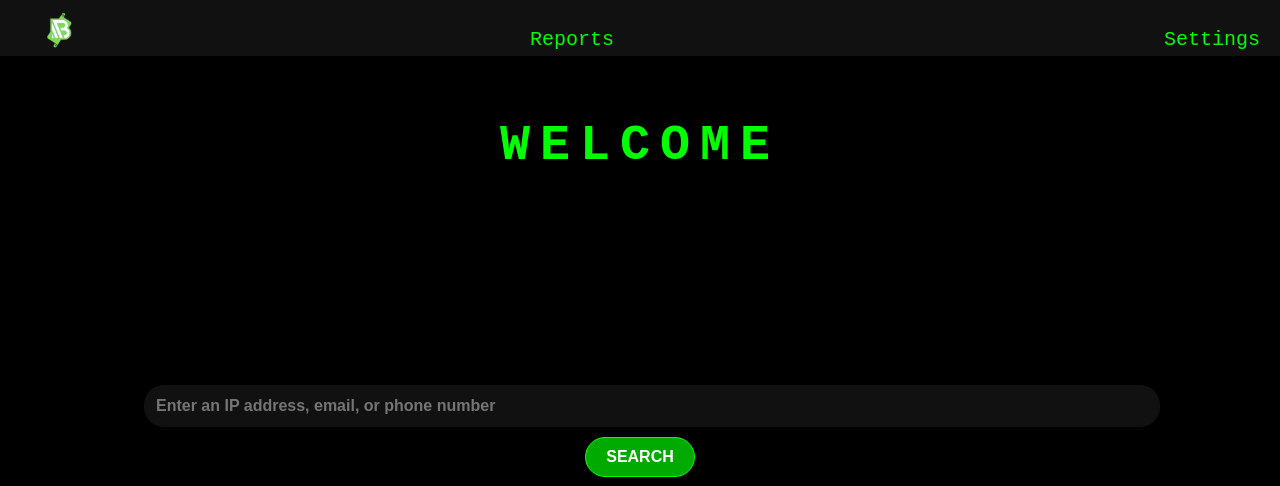
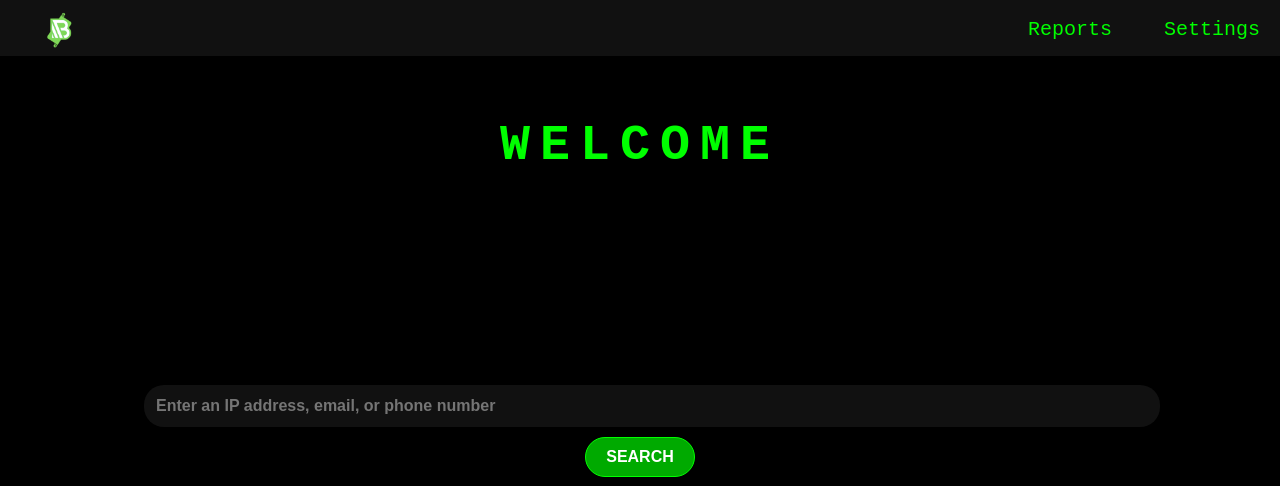
Before and after one commit to SmartyDroidBot/AutOSINT, a Flask app: page / in a window 1280 px wide. Shown: the top 486 px of the page. Run offline with Flask 3, Linux system fonts and the light colour scheme.

Commit message:
fixed index and added reports

```diff
--- a/app.py
+++ b/app.py
@@ -3,9 +3,12 @@ from flask import Flask, render_template, url_for
 app = Flask(__name__)
 
 @app.route('/')
-
 def index():
     return render_template('index.html')
 
-if __name__=="__main__":
+@app.route('/reports')
+def reports():
+    return render_template('reports.html')
+
+if __name__ == "__main__":
     app.run(debug=True)
--- a/static/css/styles.css
+++ b/static/css/styles.css
@@ -26,8 +26,8 @@ header h1 {
 
 nav {
   background-color: #111;
-  padding: 5px 0;
-  text-align: center;
+  padding: 5px 20px; /* Increased padding to give more space around the logo and navigation items */
+  text-align: right; /* Align navigation items to the right */
   font-size: 20px;
 }
 
@@ -124,8 +124,12 @@ section {
   min-height: calc(100vh - 400px);
 }
 
+.reports,
 .settings {
-  float: right;
+  display: inline-block;
+  position: relative;
+  top: -10px; /* Adjust the negative value to move the items up */
+  margin-left: 20px;
 }
 
 button[type="submit"] {
@@ -162,6 +166,8 @@ body {
 
 .navbar-logo-link {
   display: inline-block;
+  vertical-align: middle;
+  margin-right: auto; /* Push the logo to the left */
 }
 
 nav ul {
@@ -174,8 +180,8 @@ nav ul li {
   margin-right: 20px;
 }
 
-nav ul li:first-child {
-  margin-left: 0;
+nav ul li:last-child {
+  margin-right: 0; /* Remove margin for the last navigation item */
 }
 
 .navbar-logo {
@@ -190,3 +196,9 @@ nav ul li:first-child {
   display: inline-block;
   vertical-align: middle;
 }
+
+ul {
+  list-style-type: none;
+  padding: 0;
+  margin: 0;
+}
--- a/templates/base.html
+++ b/templates/base.html
@@ -19,7 +19,7 @@
         />
       </a>
       <ul>
-        <li><a href="#">Reports</a></li>
+        <li class="reports"><a href="{{ url_for('reports') }}">Reports</a></li>
         <li class="settings"><a href="#">Settings</a></li>
         <!-- Additional navigation links -->
       </ul>
--- /dev/null
+++ b/templates/reports.html
@@ -0,0 +1,3 @@
+{% extends "base.html" %} {% block body %}
+aegeg
+{% endblock %}
```
